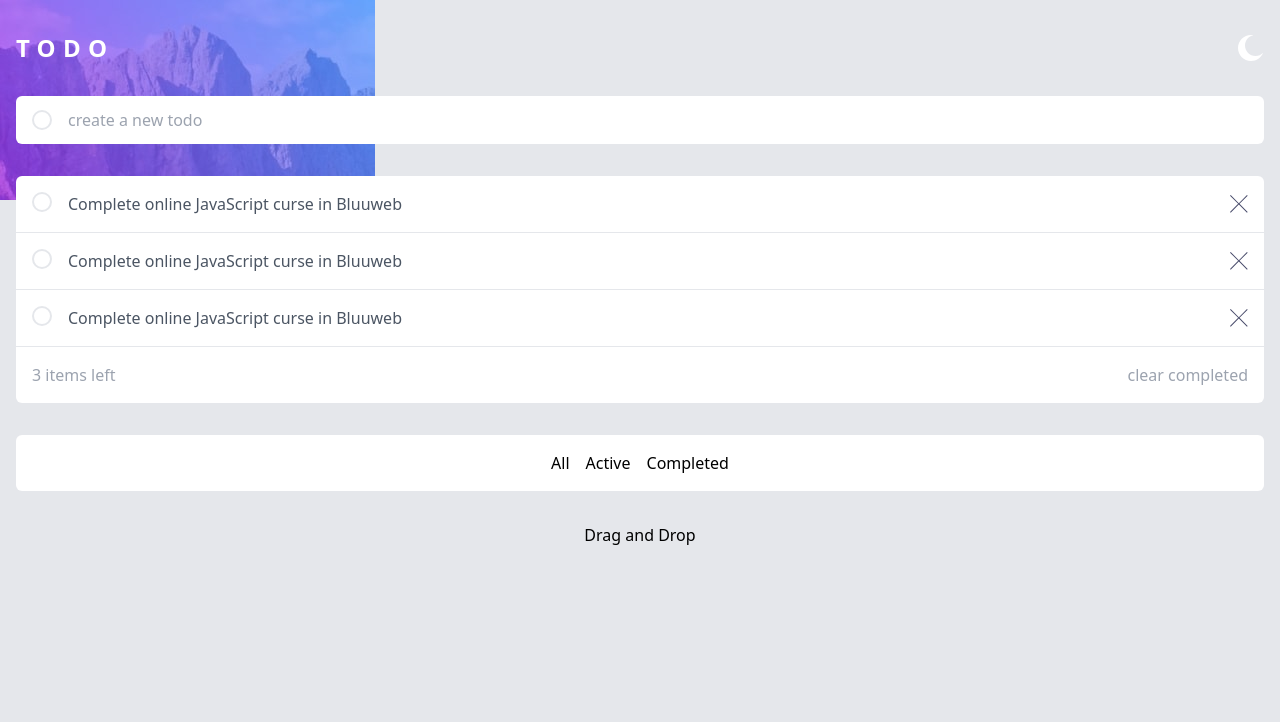
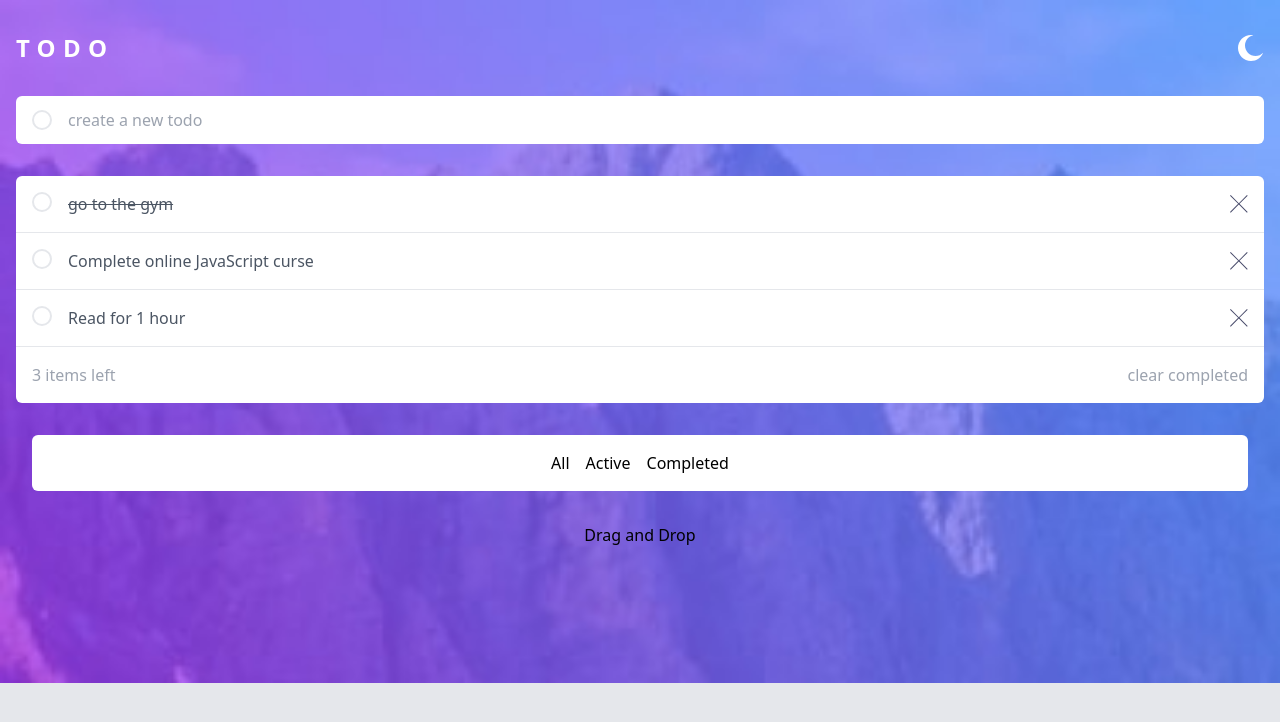
Before and after one commit to HmerMza/Lista_Todo, a React (Vite) app: page / in a window 1280 px wide. Shown: the top 722 px of the page. Built offline with nearby package versions, Linux system fonts and the light colour scheme.

Commit message:
Separando el codigo en componentes

```diff
--- a/src/App.jsx
+++ b/src/App.jsx
@@ -1,73 +1,32 @@
-import CrossIcon from "./assets/components/icons/CrossIcon";
-import Luna from "./assets/components/icons/Luna";
+import { useState } from "react";
+import CompButtons from "./assets/components/CompButtons";
+import CompFooter from "./assets/components/CompFooter";
+import CompHeader from "./assets/components/CompHeader";
+import CompTodoCalculos from "./assets/components/CompTodoCalculos";
+import CompTodoForm from "./assets/components/CompTodoForm";
+import CompTodoList from "./assets/components/CompTodoList";
+const initialStateTodos = [
+    { id: 1, title: "go to the gym", completed: true },
+    {
+        id: 2,
+        title: "Complete online JavaScript curse",
+        completed: false,
+    },
+    { id: 3, title: "Read for 1 hour" },
+];
 const App = () => {
+    const [todos, setTodos] = useState(initialStateTodos);
     return (
-        <div className="bg-[url(./assets/images/bg-mobile-light.jpg)]   bg-no-repeat bg-gray-200 min-h-screen">
-            <header className="container mx-auto px-4 pt-8">
-                <div className="flex justify-between">
-                    <h1 className="uppercase text-white text-2xl font-semibold tracking-[0.3em]">
-                        Todo
-                    </h1>
-                    <button>
-                        <Luna />
-                    </button>
-                </div>
-                <form className="bg-white rounded-md overflow-hidden py-3 flex gap-4 items-center px-4 mt-8">
-                    <button className="rounded-full border-2 w-5 h-5 inline-block flex-none"></button>
-                    <input
-                        placeholder="create a new todo"
-                        type="text"
-                        className="w-full text-gray-400 outline-none"
-                    />
-                </form>
-            </header>
+        <div className="bg-[url(./assets/images/bg-mobile-light.jpg)] bg-contain   bg-no-repeat bg-gray-200 min-h-screen">
+            <CompHeader />
+
             <main className="container mx-auto px-4 mt-8 ">
-                <div className="bg-white rounded-md">
-                    <article className="flex gap-4 p-4 border-b">
-                        <button className="rounded-full border-2 w-5 h-5 inline-block flex-none" />
-                        <p className="grow text-gray-600">
-                            Complete online JavaScript curse in Bluuweb
-                        </p>
-                        <button className="flex-none">
-                            <CrossIcon />
-                        </button>
-                    </article>
-                    <article className="flex gap-4 p-4 border-b ">
-                        <button className="rounded-full border-2 w-5 h-5 inline-block flex-none" />
-                        <p className="grow text-gray-600">
-                            Complete online JavaScript curse in Bluuweb
-                        </p>
-                        <button className="flex-none">
-                            <CrossIcon />
-                        </button>
-                    </article>
-                    <article className="flex gap-4 p-4 border-b">
-                        <button className="rounded-full border-2 w-5 h-5 inline-block flex-none" />
-                        <p className="grow text-gray-600">
-                            Complete online JavaScript curse in Bluuweb
-                        </p>
-                        <button className="flex-none">
-                            <CrossIcon />
-                        </button>
-                    </article>
-                    <section className="p-4 flex justify-between">
-                        <span className="text-gray-400 ">3 items left</span>
-                        <button className="text-gray-400">
-                            clear completed
-                        </button>
-                    </section>
-                </div>
+                <CompTodoForm />
+                <CompTodoList todos={todos} />
+                <CompTodoCalculos />
+                <CompButtons />
             </main>
-            <section className="container mx-auto px-4  ">
-                <div className="mt-8 p-4 flex justify-center gap-4 bg-white rounded-md">
-                    <button className="hover:text-blue-600">All</button>
-                    <button className="hover:text-blue-600">Active</button>
-                    <button className="hover:text-blue-600">Completed</button>
-                </div>
-            </section>
-            <section className="text-center mt-8 rounded-md">
-                Drag and Drop
-            </section>
+            <CompFooter />
         </div>
     );
 };
--- /dev/null
+++ b/src/assets/components/CompButtons.jsx
@@ -0,0 +1,15 @@
+const CompButtons = () => {
+    return (
+        <div>
+            <section className="container mx-auto px-4  ">
+                <div className="mt-8 p-4 flex justify-center gap-4 bg-white rounded-md">
+                    <button className="hover:text-blue-600">All</button>
+                    <button className="hover:text-blue-600">Active</button>
+                    <button className="hover:text-blue-600">Completed</button>
+                </div>
+            </section>
+        </div>
+    );
+};
+
+export default CompButtons;
--- /dev/null
+++ b/src/assets/components/CompFooter.jsx
@@ -0,0 +1,7 @@
+const CompFooter = () => {
+    return (
+        <section className="text-center mt-8 rounded-md">Drag and Drop</section>
+    );
+};
+
+export default CompFooter;
--- /dev/null
+++ b/src/assets/components/CompHeader.jsx
@@ -0,0 +1,17 @@
+import Luna from "./icons/Luna";
+const CompHeader = () => {
+    return (
+        <header className="container mx-auto px-4 pt-8">
+            <div className="flex justify-between">
+                <h1 className="uppercase text-white text-2xl font-semibold tracking-[0.3em]">
+                    Todo
+                </h1>
+                <button>
+                    <Luna />
+                </button>
+            </div>
+        </header>
+    );
+};
+
+export default CompHeader;
--- /dev/null
+++ b/src/assets/components/CompTodoCalculos.jsx
@@ -0,0 +1,10 @@
+const CompTodoCalculos = () => {
+    return (
+        <section className="p-4 flex justify-between bg-white rounded-b-md">
+            <span className="text-gray-400 ">3 items left</span>
+            <button className="text-gray-400">clear completed</button>
+        </section>
+    );
+};
+
+export default CompTodoCalculos;
--- /dev/null
+++ b/src/assets/components/CompTodoForm.jsx
@@ -0,0 +1,14 @@
+const CompTodoForm = () => {
+    return (
+        <form className="bg-white rounded-md overflow-hidden py-3 flex gap-4 items-center px-4 mt-8">
+            <button className="rounded-full border-2 w-5 h-5 inline-block flex-none"></button>
+            <input
+                placeholder="create a new todo"
+                type="text"
+                className="w-full text-gray-400 outline-none"
+            />
+        </form>
+    );
+};
+
+export default CompTodoForm;
--- /dev/null
+++ b/src/assets/components/CompTodoList.jsx
@@ -0,0 +1,30 @@
+import PropTypes from "prop-types";
+import CrossIcon from "./icons/CrossIcon";
+const CompTodoList = ({ todos }) => {
+    return (
+        <div className="bg-white rounded-t-md mt-8">
+            {todos.map((todo) => {
+                return (
+                    <article className="flex gap-4 p-4 border-b" key={todo.id}>
+                        <button className="rounded-full border-2 w-5 h-5 inline-block flex-none" />
+                        <p
+                            className={`grow text-gray-600 ${
+                                todo.completed && "line-through"
+                            }`}
+                        >
+                            {todo.title}
+                        </p>
+                        <button className="flex-none">
+                            <CrossIcon />
+                        </button>
+                    </article>
+                );
+            })}
+        </div>
+    );
+};
+CompTodoList.propTypes = {
+    todos: PropTypes.array.isRequired,
+};
+
+export default CompTodoList;
```
